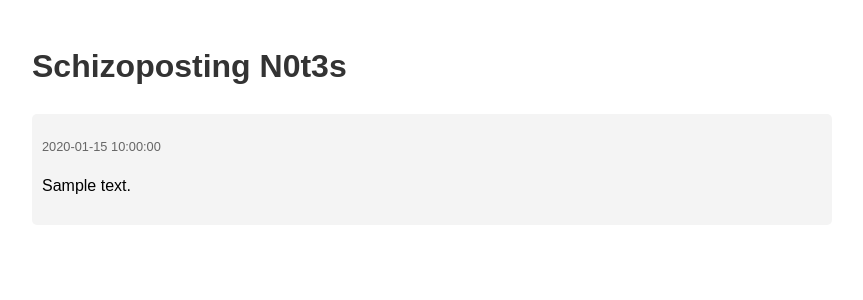
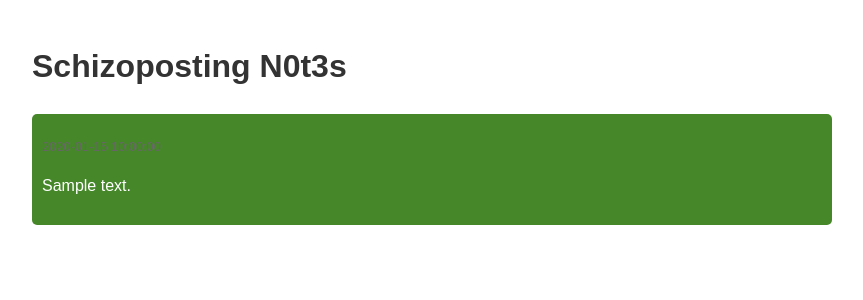
Before and after one commit to ptitty12/schizoposting, a Flask app: page / in a window 1280 px wide. Shown: the top 300 px of the page, without its empty margins (208-1071 px from the left). Run offline with Flask 3, Linux system fonts and the light colour scheme; tables that the repository leaves empty hold one stand-in row (values such as "Sample post").

Commit message:
Tracking IP and coloring based on it

```diff
--- a/app/routes.py
+++ b/app/routes.py
@@ -35,6 +35,9 @@ def upload_file():
             # Get the OpenAI client
             client = get_openai_client()
 
+            # Get the IP address of the submitter
+            submitter_ip = request.remote_addr
+
             # Transcribe with Whisper API
             transcript = client.audio.transcriptions.create(
                 file=file_object,
@@ -43,8 +46,8 @@ def upload_file():
                 language="en"
             )
 
-            # Save transcription to database
-            new_note = Note(content=transcript)
+            # Save transcription to database with IP address
+            new_note = Note(content=transcript, ip_address=submitter_ip)
             db.session.add(new_note)
             db.session.commit()
 
--- a/templates/index.html
+++ b/templates/index.html
@@ -7,14 +7,43 @@
     <style>
         body { font-family: Arial, sans-serif; line-height: 1.6; padding: 20px; max-width: 800px; margin: 0 auto; }
         h1 { color: #333; }
-        .note { background: #f4f4f4; padding: 10px; margin-bottom: 20px; border-radius: 5px; }
+        .note { padding: 10px; margin-bottom: 20px; border-radius: 5px; }
         .date { color: #666; font-size: 0.8em; }
     </style>
+    <script>
+        function getColorFromIP(ip) {
+            let hash = 0;
+            for (let i = 0; i < ip.length; i++) {
+                hash = ip.charCodeAt(i) + ((hash << 5) - hash);
+            }
+            const color = Math.abs(hash).toString(16).substring(0, 6);
+            return '#' + '0'.repeat(6 - color.length) + color;
+        }
+
+        function setNoteColors() {
+            const notes = document.querySelectorAll('.note');
+            notes.forEach(note => {
+                const ip = note.dataset.ip;
+                const color = getColorFromIP(ip);
+                note.style.backgroundColor = color;
+                note.style.color = getBrightness(color) > 128 ? 'black' : 'white';
+            });
+        }
+
+        function getBrightness(hex) {
+            const r = parseInt(hex.slice(1, 3), 16);
+            const g = parseInt(hex.slice(3, 5), 16);
+            const b = parseInt(hex.slice(5, 7), 16);
+            return (r * 299 + g * 587 + b * 114) / 1000;
+        }
+
+        window.onload = setNoteColors;
+    </script>
 </head>
 <body>
     <h1>Schizoposting N0t3s</h1>
     {% for note in notes %}
-    <div class="note">
+    <div class="note" data-ip="{{ note.ip_address }}">
         <p class="date">{{ note.date.strftime('%Y-%m-%d %H:%M:%S') }}</p>
         <p>{{ note.content }}</p>
     </div>
```
